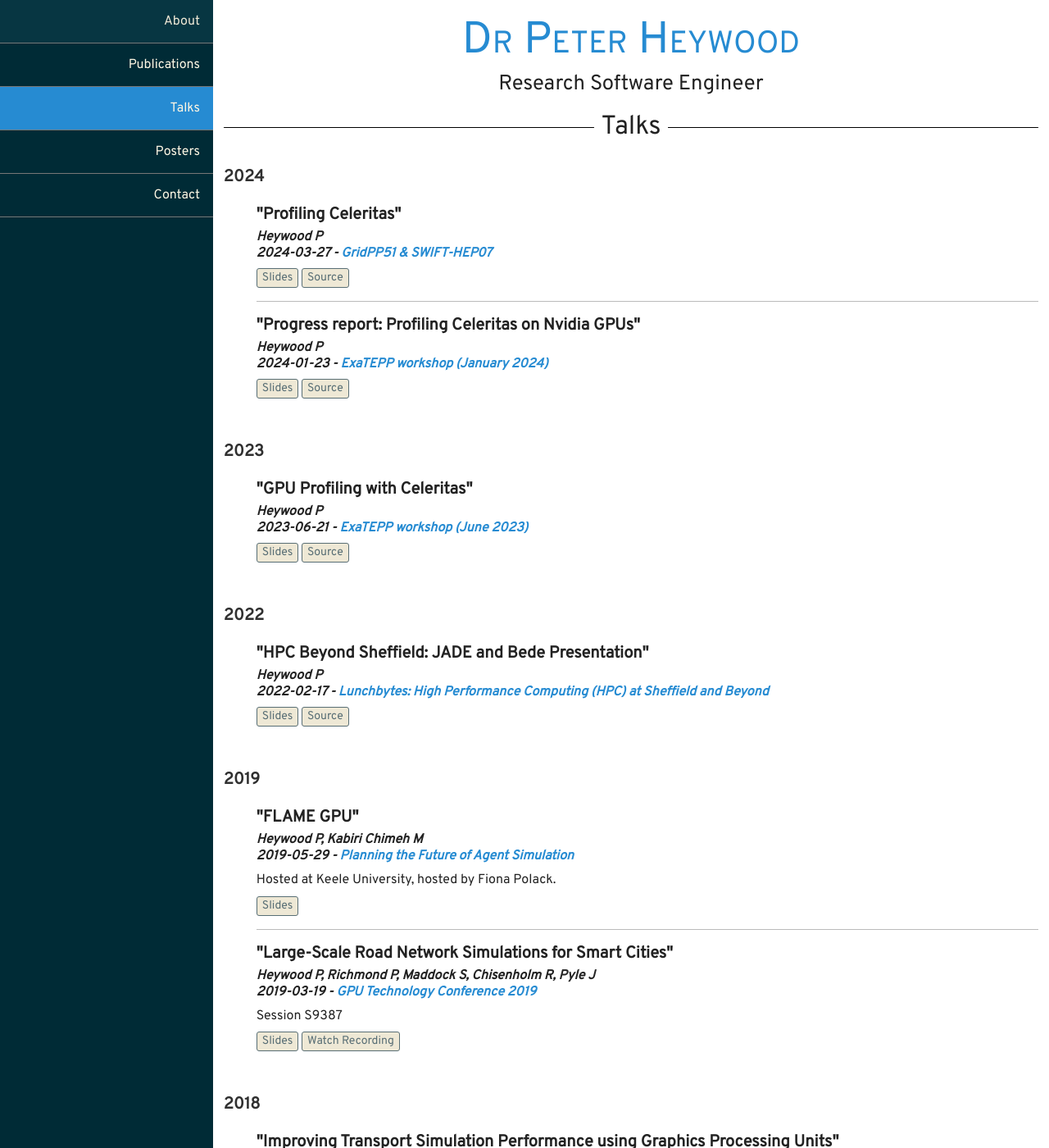
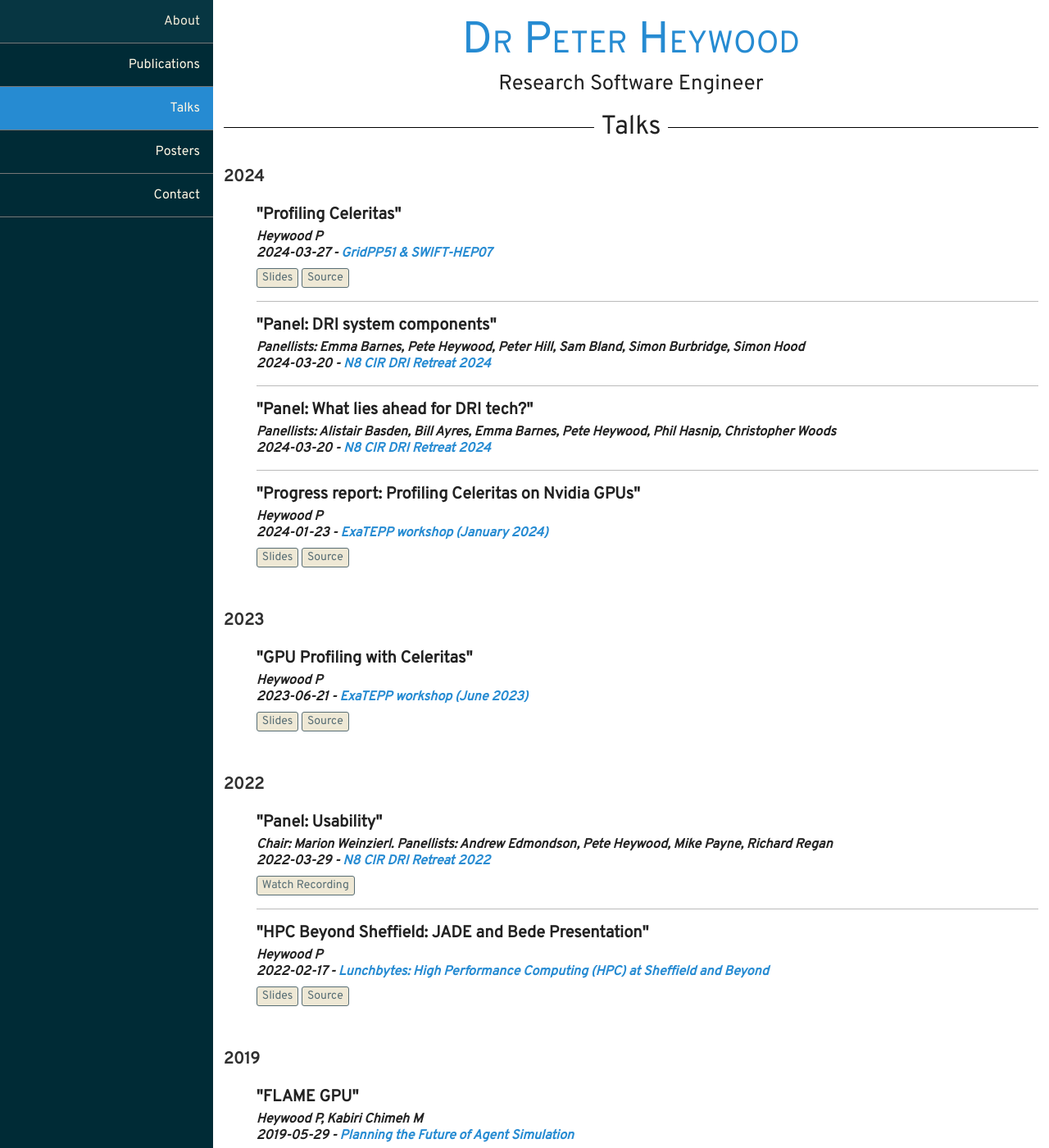
Before and after one commit to ptheywood/ptheywood.github.io, a Jekyll site: the page built from talks/index.html, in a window 1280 px wide and 1400 px high. Shown: the whole window at 82% size. Built offline with Jekyll 4.4.1, drawn with Linux system fonts in a browser that asks for light colours; nearby versions of some CDN libraries; some web fonts are replaced.

Commit message:
Add N8 DRI retreat panels to talks

```diff
--- a/_data/talks.yml
+++ b/_data/talks.yml
@@ -7,6 +7,18 @@
       title: "Profiling Celeritas"
       slides: "https://ptheywood.uk/2024-03-27-profiling-celeritas/#/title-slide"
       src: "https://github.com/ptheywood/2024-03-27-profiling-celeritas"
+    - authors: "Panellists: Alistair Basden, Bill Ayres, Emma Barnes, Pete Heywood, Phil Hasnip, Christopher Woods"
+      date: 2024-03-20
+      event: "N8 CIR DRI Retreat 2024"
+      event_url: "https://n8cir.org.uk/training-and-events/dri-retreat-2024/facilitation/"
+      title: "Panel: What lies ahead for DRI tech?"
+      recording:
+    - authors: "Panellists: Emma Barnes, Pete Heywood, Peter Hill, Sam Bland, Simon Burbridge, Simon Hood"
+      date: 2024-03-20
+      event: "N8 CIR DRI Retreat 2024"
+      event_url: "https://n8cir.org.uk/training-and-events/dri-retreat-2024/facilitation/"
+      title: "Panel: DRI system components"
+      recording:
     - authors: "Heywood P"
       date: 2024-01-23
       event: "ExaTEPP workshop (January 2024)"
@@ -25,6 +37,12 @@
       src: "https://github.com/ptheywood/2023-06-22-gpu-profiling-with-celeritas"
 - year: 2022
   talks:
+    - authors: "Chair: Marion Weinzierl. Panellists: Andrew Edmondson, Pete Heywood, Mike Payne, Richard Regan"
+      date: 2022-03-29
+      event: "N8 CIR DRI Retreat 2022"
+      event_url: "https://n8cir.org.uk/training-and-events/dri-retreat-2022/engagement/"
+      title: "Panel: Usability"
+      recording: https://youtu.be/ED_2BmwQVoY
     - authors: "Heywood P"
       date: 2022-02-17
       event: "Lunchbytes: High Performance Computing (HPC) at Sheffield and Beyond"
```
